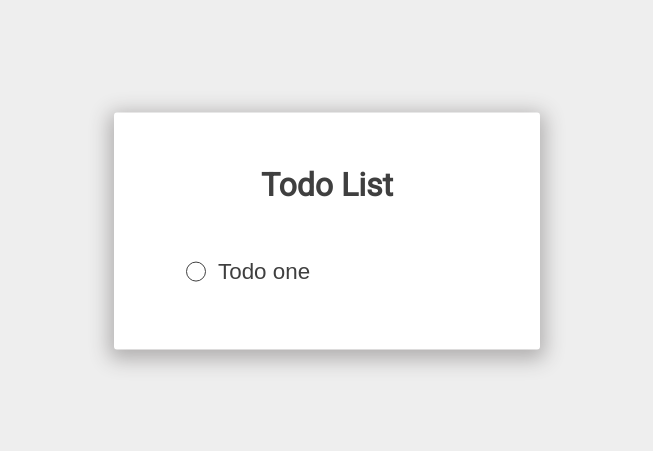
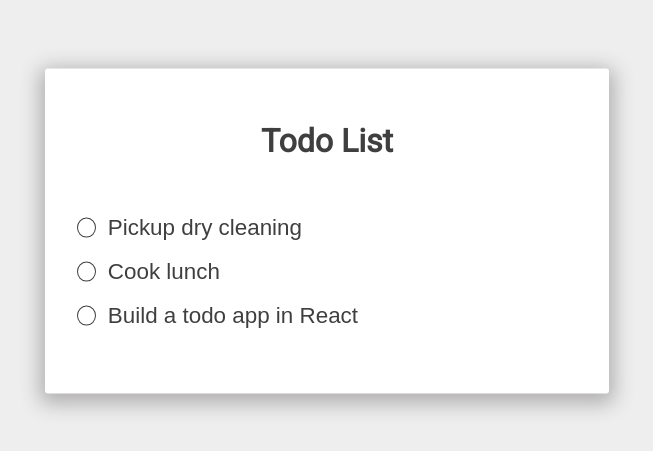
Before and after one commit to atranarta/todo-app, a React (Create React App) app: page / in a window 1280 px wide. Shown: the part 177-628 px from the top of the page, without its empty margins (313-966 px from the left). Built offline with nearby package versions, Linux system fonts and the light colour scheme.

Commit message:
Added the abbility to create new todos

```diff
--- a/src/App.js
+++ b/src/App.js
@@ -1,16 +1,55 @@
-import React from 'react';
+import React, { useState } from 'react';
 import './index.scss';
 
 function App() {
+  const [todos, setTodos] = useState([
+    {
+      content: 'Pickup dry cleaning',
+      isCompleted: true,
+    },
+    {
+      content: 'Cook lunch',
+      isCompleted: false,
+    },
+    {
+      content: 'Build a todo app in React',
+      isCompleted: false,
+    }
+  ]);
+
+  const handleKeyDown = (e, i) => {
+    if (e.key === 'Enter') {
+      createTodoAtIndex(e, i);
+    }
+  };
+
+  const createTodoAtIndex = (e, i) => {
+    const newTodos = [...todos];
+    newTodos.splice(i + 1, 0, {
+      content: '',
+      isCompleted: false,
+    });
+    setTodos(newTodos);
+    setTimeout(() => {
+      document.forms[0].elements[i + 1].focus();
+    }, 0);
+  }
+
   return (
     <div className="app">
       <h1 className="header">Todo List</h1>
       <form className="todo-list">
         <ul>
-          <div className="todo">
-            <div className="checkbox" />
-            <input type="text" value="Todo one" />
-          </div>
+          {todos.map((todo, i) => (
+            <div className="todo">
+              <div className="checkbox" />
+              <input
+                type="text"
+                value={todo.content}
+                onKeyDown={e => handleKeyDown(e, i)}
+              />
+            </div>
+          ))}
         </ul>
       </form>
     </div>
--- a/src/index.scss
+++ b/src/index.scss
@@ -28,6 +28,13 @@ body {
   flex-direction: column;
   align-items: center;
   justify-content: center;
+
+  ul {
+    list-style: none;
+    padding: 0;
+    line-height: 2rem;
+    width: 500px;
+  }
 
   .todo {
     display: flex;
@@ -69,14 +76,8 @@ body {
       }
     }
 
-    ul {
-      list-style: none;
-      padding: 0;
-      line-height: 2rem;
-      width: 500px;
-    }
-
     input {
+      width: 100%;
       border: none;
       background: transparent;
       color: #3f3f3f;
```
